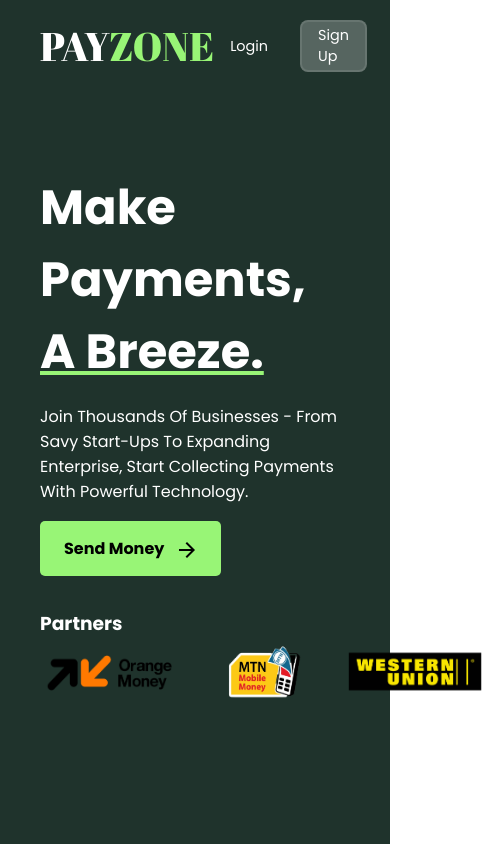
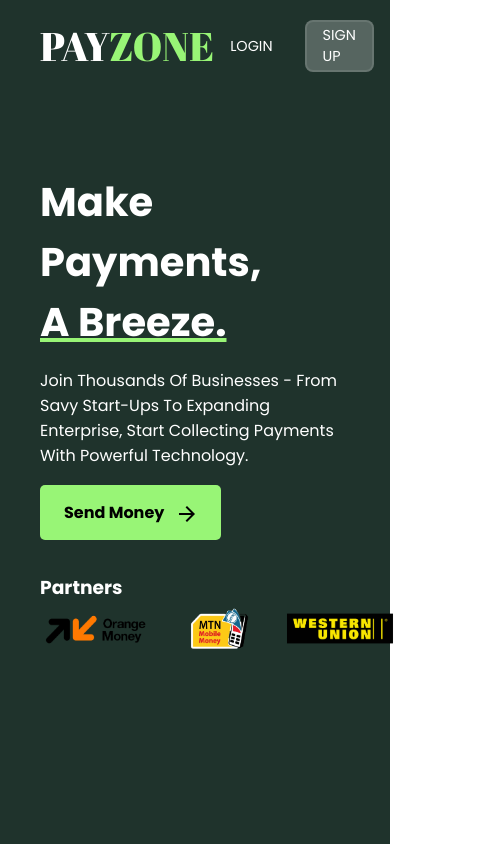
Before and after one commit to CKMolinga/PayZone, a React (Create React App) app: page / in a window 390 px wide. Shown: the whole page, 490 px wide, since content can reach past the window. Built offline with nearby package versions, Linux system fonts and the light colour scheme.

Commit message:
created api folder

```diff
--- /dev/null
+++ b/src/api/posts.js
@@ -0,0 +1,5 @@
+import axios from "axios";
+
+export default axios.create({
+    baseURL: 'http://localhost:3000'
+})
--- a/src/assets/styles/App.css
+++ b/src/assets/styles/App.css
@@ -84,6 +84,7 @@ ul.menu a:hover {
   font-weight: normal;
   transition: all 0.3s ease-in-out;
   margin: 0 1rem;
+  text-transform: uppercase;
 }
 .right-header a:hover {
   color: #98f576;
@@ -219,7 +220,7 @@ h2.underlined-header {
 }
 
 .partners img {
-  max-width: 150px;
+  max-width: 120px;
   height: auto;
 }
 
@@ -264,6 +265,12 @@ h2.underlined-header {
   }
 }
 
+@media (max-width: 500px) {
+  h2.hero-heading {
+    font-size: 2.5rem;
+  }
+}
+
 /* @media (prefers-reduced-motion: no-preference) {
   .App-logo {
     animation: App-logo-spin infinite 20s linear;
--- a/src/components/Home.js
+++ b/src/components/Home.js
@@ -37,8 +37,8 @@ const Home = () => {
       <main className="main-section">
         <section className="left-section">
           <div className="hero-section">
-            <h2>Make Payments,</h2>
-            <h2 className="underlined-header">A Breeze.</h2>
+            <h2 className="hero-heading">Make Payments,</h2>
+            <h2 className="hero-heading underlined-header">A Breeze.</h2>
           </div>
           <div className="about">
             <p>
```
